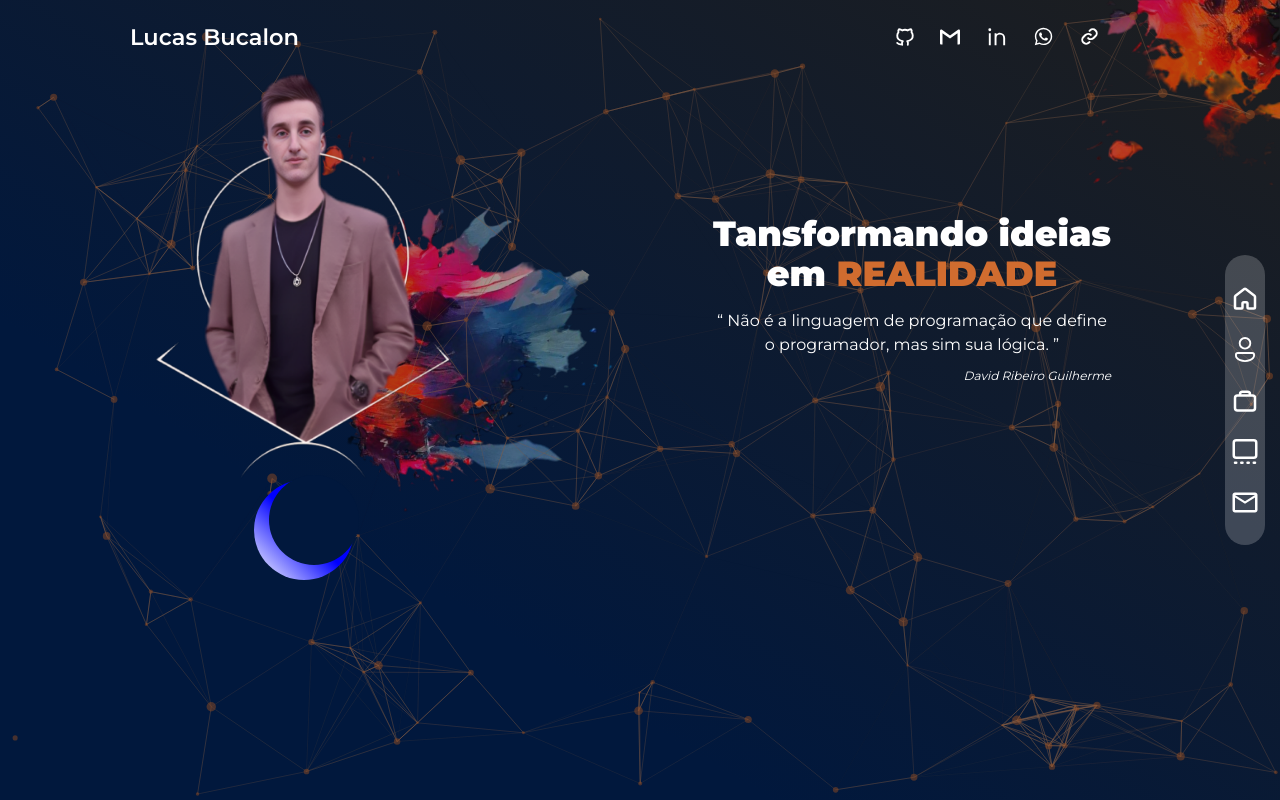
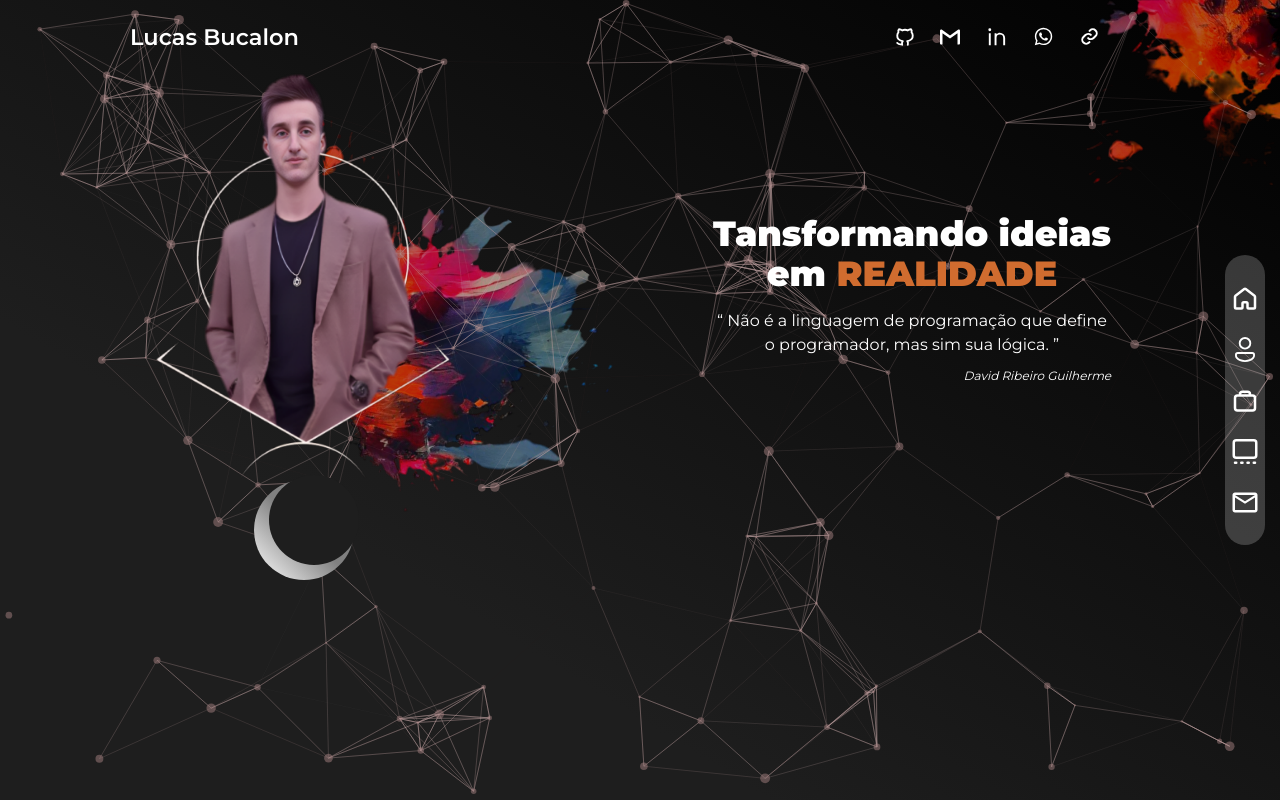
Before and after one commit to LucasBDoficial/my-portfolio, a Next.js app: page / in a window 1280 px wide. Built offline with nearby package versions, Linux system fonts and the light colour scheme.

Commit message:
new color root theme

```diff
--- a/src/app/components/ButtonMode.tsx
+++ /dev/null
@@ -1,26 +0,0 @@
-"use client";
-import { motion } from "framer-motion";
-
-export default function ButtonMode(){
-    if (localStorage.theme === 'dark' || (!('theme' in localStorage) && window.matchMedia('(prefers-color-scheme: dark)').matches)) {
-        document.documentElement.classList.add('dark')
-      } else {
-        document.documentElement.classList.remove('dark')
-      }
-
-      // Whenever the user explicitly chooses light mode
-      localStorage.theme = 'light'
-
-      // Whenever the user explicitly chooses dark mode
-      localStorage.theme = 'dark'
-
-      // Whenever the user explicitly chooses to respect the OS preference
-      localStorage.removeItem('theme')
-
-    return(
-        <motion.button className="absolute top-[25px] right-9 w-12 h-12 ims bg-no-repeat bg-center rounded-full cursor-pointer
-                max-sm:-top-5 max-lg:right-[90px] max-[768px]:right-9 max-[600px]:top-[35px] z-[999]"
-                whileHover={{ scale: 1.2 }}
-                id="toggleMode" />
-    )
-}
--- a/src/app/components/ParticlesBlue.tsx
+++ b/src/app/components/ParticlesGray.tsx
@@ -5,7 +5,7 @@ import { Particles}  from "react-particles";
 import { Engine } from "tsparticles-engine";
 import { loadFull } from "tsparticles";
 
-export default function ParticlesBlue() {
+export default function ParticlesGray() {
 
     const particlesInit = useCallback(async (engine: Engine)=> {
         await loadFull(engine);
@@ -15,8 +15,8 @@ export default function ParticlesBlue() {
 
     return (
         <Particles
-        className="w-full h-[100%] max-[600px]:h-[95%] absolute translate-z-0 z-10 hidden"
-        id="tspb"
+        className="w-full h-[100%] max-[600px]:h-[95%] absolute translate-z-0 z-10"
+        id="tspo"
         init={particlesInit}
         loaded={particlesLoaded}
         options={{
@@ -51,10 +51,10 @@ export default function ParticlesBlue() {
             },
             particles: {
                 color: {
-                    value: '#806192',
+                    value: '#A47F7F',
                 },
                 links: {
-                    color: '#163480',
+                    color: '#C1A3A3',
                     distance: 150,
                     enable: true,
                     opacity: 0.5,
--- a/src/app/components/ParticlesOrange.tsx
+++ /dev/null
@@ -1,97 +0,0 @@
-'use client'
-
-import React, { useCallback } from "react";
-import { Particles}  from "react-particles";
-import { Engine } from "tsparticles-engine";
-import { loadFull } from "tsparticles";
-
-export default function ParticlesBlue() {
-
-    const particlesInit = useCallback(async (engine: Engine)=> {
-        await loadFull(engine);
-    }, []);
-
-    const particlesLoaded = useCallback(async () => {}, []);
-
-    return (
-        <Particles
-        className="w-full h-[100%] max-[600px]:h-[95%] absolute translate-z-0 z-10"
-        id="tspo"
-        init={particlesInit}
-        loaded={particlesLoaded}
-        options={{
-            fullScreen: { enable: false},
-            background: {
-                color: {
-                    value: '',
-                },
-            },
-            fpsLimit: 120,
-            interactivity: {
-                events: {
-                    onClick: {
-                        enable: false,
-                        mode: 'push',
-                    },
-                    onHover: {
-                        enable: true,
-                        mode: 'repulse',
-                    },
-                    resize: true,
-                },
-                modes: {
-                    push: {
-                        quantity: 90
-                    },
-                    repulse: {
-                        distance: 100,
-                        duration: 0.4,
-                    }
-                }
-            },
-            particles: {
-                color: {
-                    value: '#8E4A21',
-                },
-                links: {
-                    color: '#845E46',
-                    distance: 150,
-                    enable: true,
-                    opacity: 0.5,
-                    width: 1
-                },
-                collisions: {
-                    enable: true,
-                },
-                move: {
-                    direction: 'none',
-                    enable: true,
-                    outModes: {
-                        default: 'bounce',
-                    },
-                    random: false,
-                    speed: 1,
-                    straight: false
-                },
-                number: {
-                    density: {
-                        enable: true,
-                        area: 600
-                    },
-                    value: 90,
-                },
-                opacity: {
-                    value: 0.5,
-                },
-                shape: {
-                    type: 'circle',
-                },
-                size: {
-                    value: { min: 1, max: 5 },
-                },
-            },
-            detectRetina: true,
-        }}
-        />
-    )
-}
--- a/src/app/globals.css
+++ b/src/app/globals.css
@@ -23,8 +23,8 @@
     color: rgb(var(--foreground-rgb));
     background: linear-gradient(
       to bottom left,
-      rgb(var(--background-start-rgb)),
-      rgb(var(--background-end-rgb))70%
+      rgb(var(--background-end-rgb)),
+      rgb(var(--background-start-rgb))70%
     )
   }
 
@@ -114,23 +114,16 @@
     border-radius: 50%;
     background: linear-gradient(
       to right top,
-      rgb(var(--foreground-rgb)),
-      rgb(var(--astro-rgb))50%
+      white,
+      gray 50%
       )
-  }
-
-  .moon2{
-    right: 0;
-    top: 0;
-    background: rgb(1, 24, 61);
-    transform: translate3d(75px, -75px, 0) scale(0.9);
   }
 
   .moon{
     position: absolute;
     right: 0;
     top: 0;
-    background: rgb(1, 24, 61);
+    background: #1e1e1e;
     transform: translate3d(10px, -10px, 0) scale(0.9);
     transition: transform .1s;
   }
@@ -216,8 +209,8 @@
     margin: 0 7rem;
     border-radius: 50%;
     box-shadow: 0 0 0 2px rgba(var(--foreground-rgba)),
-     0 0 50px rgb(var(--theme-font-rgb)),
-     0 0 100px rgb(var(--theme-font-rgb));
+     0 0 50px gray,
+     0 0 100px gray;
      animation: animar calc(150s / var(--speed)) linear infinite;
      opacity: 0.2;
   }
@@ -247,25 +240,11 @@
   .ball span:nth-of-type(even) {
     background: transparent;
     box-shadow: 0 0 0 2px rgba(var(--foreground-rgba)),
-     0 0 50px rgb(var(--theme-font-rgb)),
-     0 0 100px rgb(var(--theme-font-rgb));
+     0 0 50px gray,
+     0 0 100px gray;
     }
 }
 
-/* :root{
-  --theme-font-rgb: 25, 70, 175;
-  --foreground-rgb: 0, 0, 0;
-  --foreground-rv-rgb: 255, 255, 255;
-  --foreground-rgba: 0, 0, 0, 0.20;
-  --foreground-about-rgba: 255, 255, 255, 0.05;
-  --background-start-rgb: 218, 228, 233;
-  --background-end-rgb: 198, 129, 87;
-  --astro-rgb: 255, 117, 0;
-  --moon-sun-image: url(/moon-fill.svg);
-  --night-day-image: url(/images/day.jpg);
-} */
-
-/* @media (prefers-color-scheme: dark) { }  */
   :root{
     --theme-font-rgb: 208, 108, 47;
     --foreground-rgb: 255, 255, 255;
@@ -273,8 +252,5 @@
     --foreground-rgba: 255, 255, 255, 0.20;
     --foreground-about-rgba: 0, 0, 0, 0.05;
     --background-start-rgb: 30, 30, 30;
-    --background-end-rgb: 1, 24, 61;
-    --astro-rgb: 0,0,255;
-    --moon-sun-image: url(/sun-fill.svg);
-    --night-day-image: url(/images/night.jpg);
+    --background-end-rgb: 0, 0, 0;
   }
--- a/src/app/page.tsx
+++ b/src/app/page.tsx
@@ -1,9 +1,7 @@
 "use client";
 import { motion } from "framer-motion";
 import Image from "next/image";
-import ParticlesBlue from "./components/ParticlesBlue";
-import ParticlesOrange from "./components/ParticlesOrange";
-// import ButtonMode from "./components/ButtonMode";
+import ParticlesGray from "./components/ParticlesGray";
 
 export default function Home() {
 
@@ -49,46 +47,11 @@ export default function Home() {
 
           <p className="italic text-[1.2rem] text-right mt-[10px]">David Ribeiro Guilherme</p>
 
-          {/* <p className=" text-[1.4rem] italic opacity-[60%] text-center mt-[40px] max-[500px]:mt-[25px]">Tema claro ou escuro de acordo com o padão do navegador</p> */}
-        </div>
+          </div>
       </div>
 
-      <ParticlesBlue />
-      <ParticlesOrange />
-
-      {/* <div onClick={toggleMode}><ButtonMode /></div> */}
+      <ParticlesGray />
 
     </motion.main>
   )
 }
-
-  // const html = document.documentElement
-  // html.classList.toggle("light")
-
-  // const sun = document.querySelector('#sun')
-  // const img1 = document.querySelector('#image1')
-  // const img2 = document.querySelector('#image2')
-  // const tspb = document.querySelector('#tspb')
-  // const tspo = document.querySelector('#tspo')
-
-  //      if(html.classList.contains("light")){
-
-  //         sun?.classList.remove('moon')
-  //         sun?.classList.add('moon2')
-
-  //         img1?.classList.add('hidden')
-  //         img2?.classList.remove('hidden')
-
-  //         tspb?.classList.remove('hidden')
-  //         tspo?.classList.add('hidden')
-
-  //     }else{
-
-  //         sun?.classList.add('moon')
-
-  //         img1?.classList.remove('hidden')
-  //         img2?.classList.add('hidden')
-
-  //         tspb?.classList.add('hidden')
-  //         tspo?.classList.remove('hidden')
-  //     }
```
Also changed, not shown: src/app/About/page.tsx (+0 -9 lines), src/app/Contact/page.tsx (+0 -9 lines), src/app/Feedback/page.tsx (+0 -9 lines), src/app/Gallery/page.tsx (+1 -18 lines), src/app/Work/page.tsx (+1 -9 lines), src/app/icon.svg.
